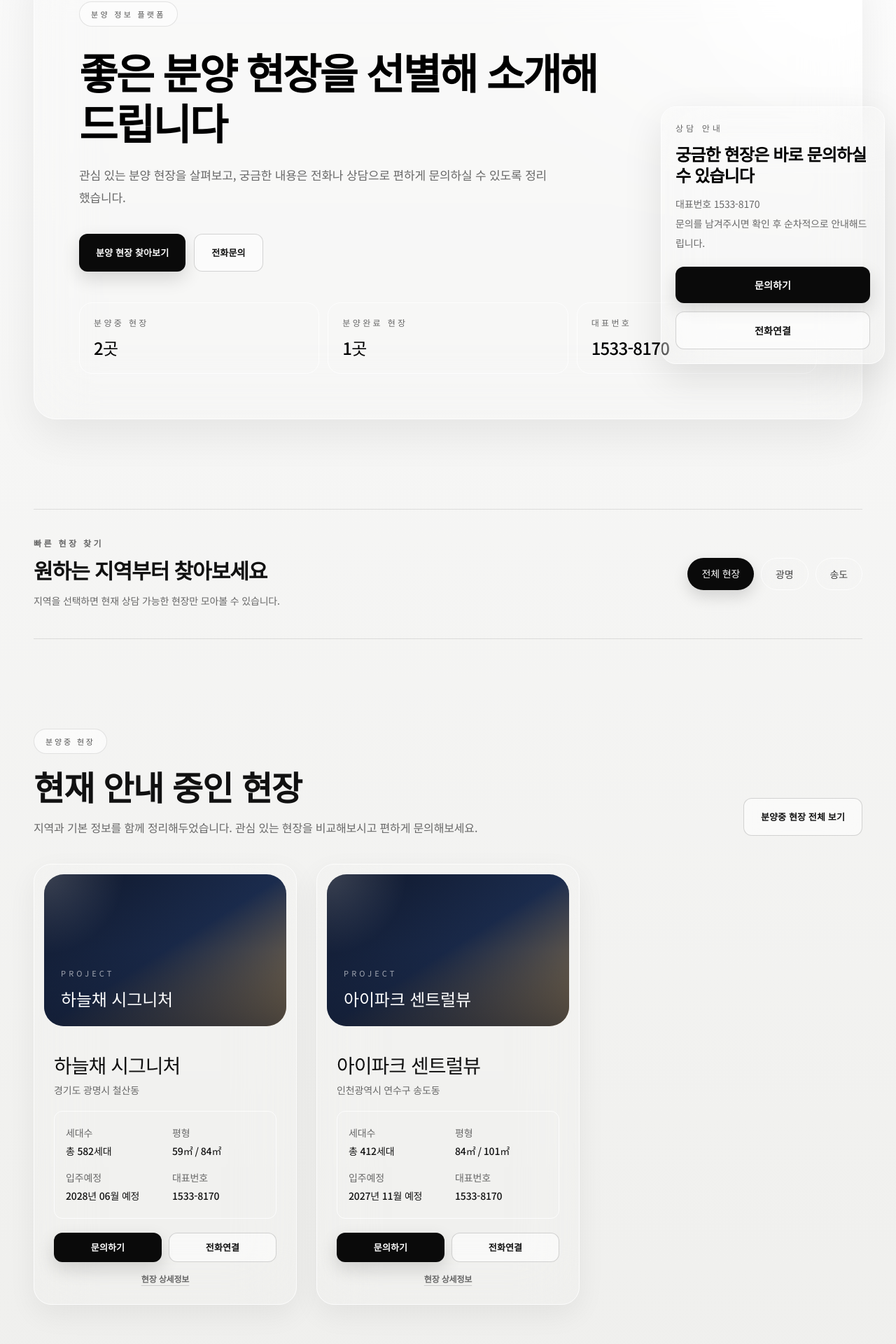
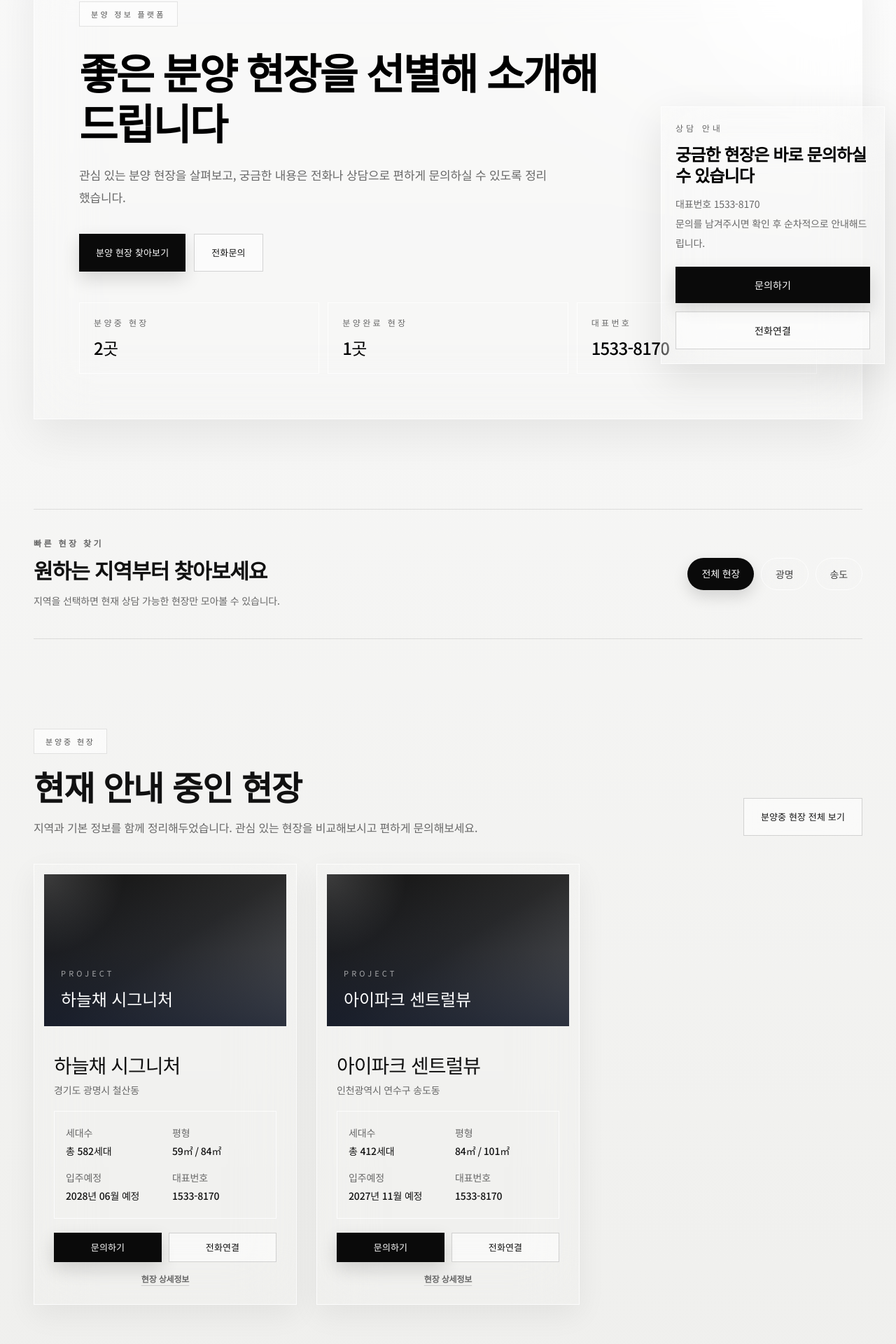
Before and after one commit to gj5x8v8xrv-a11y/qnsdid, a Next.js app: page / in a window 1280 px wide. Shown: the part 264-2184 px from the top of the page at 70% size. Built offline with nearby package versions, Linux system fonts and the light colour scheme; no server answers.

Commit message:
Adopt angular monochrome design

```diff
--- a/src/app/(site)/company/page.tsx
+++ b/src/app/(site)/company/page.tsx
@@ -53,7 +53,7 @@ export default function CompanyPage() {
                 "지역, 평형, 세대수, 기본 정보를 함께 보여드려 비교가 편합니다.",
                 "궁금한 현장은 문의하기나 전화연결로 바로 상담하실 수 있습니다."
               ].map((item) => (
-                <div className="rounded-[1.5rem] bg-slate-50 px-5 py-5 text-sm leading-8 text-foreground" key={item}>
+                <div className="rounded-none border border-black/8 bg-white/45 px-5 py-5 text-sm leading-8 text-foreground" key={item}>
                   {item}
                 </div>
               ))}
--- a/src/app/(site)/completed/page.tsx
+++ b/src/app/(site)/completed/page.tsx
@@ -66,7 +66,7 @@ export default async function CompletedProjectsPage({
         {regions.length ? (
           <div className="mt-6 flex flex-wrap gap-2 sm:mt-8 sm:gap-3">
             <Link
-              className={`rounded-full px-4 py-2.5 text-[15px] font-semibold transition sm:px-5 sm:py-3 sm:text-sm ${
+              className={`rounded-none border px-4 py-2.5 text-[15px] font-medium transition sm:px-5 sm:py-3 sm:text-sm ${
                 activeRegion
                   ? "bg-slate-100 text-slate-600"
                   : "bg-deep text-white shadow-soft"
@@ -77,7 +77,7 @@ export default async function CompletedProjectsPage({
             </Link>
             {regions.map((region) => (
               <Link
-                className={`rounded-full px-4 py-2.5 text-[15px] font-semibold transition sm:px-5 sm:py-3 sm:text-sm ${
+                className={`rounded-none border px-4 py-2.5 text-[15px] font-medium transition sm:px-5 sm:py-3 sm:text-sm ${
                   activeRegion === region
                     ? "bg-deep text-white shadow-soft"
                     : "bg-slate-100 text-slate-600 hover:bg-slate-200"
--- a/src/app/(site)/privacy/page.tsx
+++ b/src/app/(site)/privacy/page.tsx
@@ -40,7 +40,7 @@ export default function PrivacyPage() {
       <section className="page-shell pb-24">
         <div className="surface-panel space-y-6 p-8 lg:p-10">
           {policySections.map((section) => (
-            <div className="rounded-[1.5rem] bg-slate-50 px-6 py-6" key={section.title}>
+            <div className="rounded-none border border-black/8 bg-white/45 px-6 py-6" key={section.title}>
               <h2 className="text-2xl">{section.title}</h2>
               <p className="mt-4 text-sm leading-8 text-muted">{section.body}</p>
             </div>
--- a/src/app/(site)/projects/page.tsx
+++ b/src/app/(site)/projects/page.tsx
@@ -73,7 +73,7 @@ export default async function ProjectsPage({
         {regions.length ? (
           <div className="mt-6 flex flex-wrap gap-2 sm:mt-8 sm:gap-3">
             <Link
-              className={`rounded-full px-4 py-2.5 text-[15px] font-semibold transition sm:px-5 sm:py-3 sm:text-sm ${
+              className={`rounded-none border px-4 py-2.5 text-[15px] font-medium transition sm:px-5 sm:py-3 sm:text-sm ${
                 activeRegion
                   ? "bg-slate-100 text-slate-600"
                   : "bg-deep text-white shadow-soft"
@@ -84,7 +84,7 @@ export default async function ProjectsPage({
             </Link>
             {regions.map((region) => (
               <Link
-                className={`rounded-full px-4 py-2.5 text-[15px] font-semibold transition sm:px-5 sm:py-3 sm:text-sm ${
+                className={`rounded-none border px-4 py-2.5 text-[15px] font-medium transition sm:px-5 sm:py-3 sm:text-sm ${
                   activeRegion === region
                     ? "bg-deep text-white shadow-soft"
                     : "bg-slate-100 text-slate-600 hover:bg-slate-200"
--- a/src/app/globals.css
+++ b/src/app/globals.css
@@ -80,11 +80,11 @@ textarea {
 }
 
   .surface-panel {
-    @apply rounded-[1.5rem] border border-white/70 bg-panel shadow-soft backdrop-blur-2xl;
+    @apply rounded-none border border-white/70 bg-panel shadow-soft backdrop-blur-2xl;
   }
 
   .surface-dark {
-    @apply rounded-[2rem] border border-white/10 bg-deep text-white shadow-lift;
+    @apply rounded-none border border-white/10 bg-deep text-white shadow-lift;
   }
 
   .glass-panel {
@@ -92,7 +92,7 @@ textarea {
   }
 
   .section-kicker {
-    @apply inline-flex items-center gap-2 rounded-full border border-black/10 bg-white/60 px-4 py-2 text-[11px] font-medium uppercase tracking-[0.26em] text-neutral-600 backdrop-blur-xl;
+    @apply inline-flex items-center gap-2 rounded-none border border-black/10 bg-white/60 px-4 py-2 text-[11px] font-medium uppercase tracking-[0.26em] text-neutral-600 backdrop-blur-xl;
   }
 
   .section-title {
@@ -106,7 +106,7 @@ textarea {
   }
 
   .button-base {
-    @apply inline-flex min-h-[44px] items-center justify-center rounded-xl px-4 py-3 text-[13px] font-semibold tracking-[0.01em] transition duration-200 sm:px-6 sm:py-4 sm:text-sm;
+    @apply inline-flex min-h-[44px] items-center justify-center rounded-none px-4 py-3 text-[13px] font-medium tracking-[0.01em] transition duration-200 sm:px-6 sm:py-4 sm:text-sm;
   }
 
   .button-primary {
@@ -127,7 +127,7 @@ textarea {
   }
 
   .field-shell {
-    @apply w-full rounded-[1.35rem] border border-[color:var(--line)] bg-white px-4 py-4 text-sm text-foreground outline-none transition focus:border-accent focus:ring-2;
+    @apply w-full rounded-none border border-[color:var(--line)] bg-white px-4 py-4 text-sm text-foreground outline-none transition focus:border-accent focus:ring-2;
   }
 
   .field-shell:focus {
--- a/src/components/site/inquiry-form.tsx
+++ b/src/components/site/inquiry-form.tsx
@@ -49,7 +49,7 @@ export function InquiryForm({
         />
       </label>
 
-      <label className="flex items-start gap-3 rounded-[1.5rem] bg-slate-50 px-4 py-4 text-sm leading-7 text-muted">
+      <label className="flex items-start gap-3 rounded-none border border-black/8 bg-white/45 px-4 py-4 text-sm leading-7 text-muted">
         <input className="mt-1 h-4 w-4 shrink-0" name="privacyConsent" required type="checkbox" />
         <span>
           개인정보 수집 및 이용에 동의합니다. 자세한 내용은{" "}
--- a/src/components/site/page-hero.tsx
+++ b/src/components/site/page-hero.tsx
@@ -26,11 +26,11 @@ export function PageHero({
 }) {
   return (
     <section className="page-shell pb-5 pt-3 sm:pb-16 sm:pt-12">
-      <div className="relative overflow-hidden rounded-[1.25rem] border border-white/80 bg-white/58 px-4 py-5 text-black shadow-[0_22px_60px_rgba(0,0,0,0.07)] backdrop-blur-2xl sm:rounded-[2rem] sm:px-12 sm:py-14 lg:px-16 lg:py-16">
+      <div className="relative overflow-hidden rounded-none border border-white/80 bg-white/58 px-4 py-5 text-black shadow-[0_22px_60px_rgba(0,0,0,0.07)] backdrop-blur-2xl sm:px-12 sm:py-14 lg:px-16 lg:py-16">
         <div className="pointer-events-none absolute -right-28 -top-32 h-80 w-80 rounded-full bg-white/90 blur-3xl" />
         <div className={`grid gap-6 sm:gap-12 lg:items-center ${visual ? "lg:grid-cols-[minmax(0,1.1fr)_minmax(320px,0.9fr)]" : "lg:grid-cols-1"}`}>
           <div className="relative">
-            <p className="inline-flex rounded-full border border-black/10 bg-white/55 px-3 py-1 text-[9px] font-medium uppercase tracking-[0.2em] text-neutral-600 backdrop-blur-xl sm:px-4 sm:py-2 sm:text-[11px] sm:tracking-[0.3em]">
+            <p className="inline-flex rounded-none border border-black/10 bg-white/55 px-3 py-1 text-[9px] font-medium uppercase tracking-[0.2em] text-neutral-600 backdrop-blur-xl sm:px-4 sm:py-2 sm:text-[11px] sm:tracking-[0.3em]">
               {eyebrow}
             </p>
             <h1 className="mt-3 max-w-3xl text-[1.45rem] leading-[1.2] tracking-[-0.045em] text-black sm:mt-7 sm:text-[2.8rem] lg:text-[3.75rem]">
@@ -52,7 +52,7 @@ export function PageHero({
               <div className="mt-6 grid grid-cols-3 gap-2 sm:mt-11 sm:gap-3">
                 {stats.map((stat) => (
                   <div
-                    className="min-w-0 rounded-xl border border-white/80 bg-white/48 px-2.5 py-3 backdrop-blur-xl sm:rounded-[1.15rem] sm:px-5 sm:py-5"
+                    className="min-w-0 rounded-none border border-white/80 bg-white/48 px-2.5 py-3 backdrop-blur-xl sm:px-5 sm:py-5"
                     key={`${stat.label}-${stat.value}`}
                   >
                     <p className="truncate text-[9px] uppercase tracking-[0.08em] text-muted sm:text-xs sm:tracking-[0.28em]">{stat.label}</p>
@@ -64,7 +64,7 @@ export function PageHero({
           </div>
 
           {visual ? (
-            <div className="relative hidden rounded-[1.5rem] border border-white/80 bg-white/45 p-3 backdrop-blur-xl sm:p-5 lg:block">{visual}</div>
+            <div className="relative hidden rounded-none border border-white/80 bg-white/45 p-3 backdrop-blur-xl sm:p-5 lg:block">{visual}</div>
           ) : null}
         </div>
       </div>
--- a/src/components/site/project-card.tsx
+++ b/src/components/site/project-card.tsx
@@ -17,7 +17,7 @@ export function ProjectCard({
   settings?: HomePageSettings;
 }) {
   return (
-    <article className="group overflow-hidden rounded-[1.35rem] border border-white/80 bg-white/62 shadow-[0_14px_40px_rgba(0,0,0,0.06)] backdrop-blur-2xl transition duration-300 hover:-translate-y-1.5 hover:border-black/10 hover:bg-white/78 hover:shadow-[0_22px_55px_rgba(0,0,0,0.1)] sm:rounded-[1.6rem]">
+    <article className="group overflow-hidden rounded-none border border-white/80 bg-white/62 shadow-[0_14px_40px_rgba(0,0,0,0.06)] backdrop-blur-2xl transition duration-300 hover:-translate-y-1 hover:border-black/10 hover:bg-white/78 hover:shadow-[0_22px_55px_rgba(0,0,0,0.1)]">
       <div className="p-2.5 pb-0 sm:p-3.5">
         <ProjectVisual
           className="aspect-[16/10]"
@@ -35,7 +35,7 @@ export function ProjectCard({
           </p>
         </div>
 
-        <dl className="mt-5 grid grid-cols-2 gap-x-5 gap-y-4 rounded-xl border border-white/80 bg-white/44 px-4 py-5 text-sm backdrop-blur-xl">
+        <dl className="mt-5 grid grid-cols-2 gap-x-5 gap-y-4 rounded-none border border-white/80 bg-white/44 px-4 py-5 text-sm backdrop-blur-xl">
           <div>
             <dt className="text-muted">{settings.projectCardHouseholdLabel}</dt>
             <dd className="mt-1 font-medium leading-6 text-foreground">{project.householdCount}</dd>
@@ -56,7 +56,7 @@ export function ProjectCard({
 
         <div className="mt-5 grid grid-cols-2 gap-2.5">
           <a
-            className="button-primary !min-h-[42px] !rounded-xl !px-3 !py-2.5 !text-[13px]"
+            className="button-primary !min-h-[42px] !rounded-none !px-3 !py-2.5 !text-[13px]"
             href={NAVER_INQUIRY_URL}
             rel="noreferrer"
             target="_blank"
@@ -64,7 +64,7 @@ export function ProjectCard({
             문의하기
           </a>
           <a
-            className="button-secondary !min-h-[42px] !rounded-xl !px-3 !py-2.5 !text-[13px]"
+            className="button-secondary !min-h-[42px] !rounded-none !px-3 !py-2.5 !text-[13px]"
             href={formatPhoneHref(project.contactPhone)}
           >
             전화연결
--- a/src/components/site/site-header.tsx
+++ b/src/components/site/site-header.tsx
@@ -53,7 +53,7 @@ export function SiteHeader({
 
             return (
               <Link
-                className={`whitespace-nowrap rounded-lg px-2 py-1.5 text-[11px] font-semibold transition sm:rounded-full sm:px-4 sm:py-2.5 sm:text-sm ${
+                className={`whitespace-nowrap rounded-none px-2 py-1.5 text-[11px] font-medium transition sm:px-4 sm:py-2.5 sm:text-sm ${
                   isActive
                     ? "bg-neutral-950 text-white shadow-[0_7px_18px_rgba(0,0,0,0.16)]"
                     : "bg-transparent text-neutral-600 hover:bg-white/70 hover:text-black sm:border sm:border-black/10"
--- a/src/components/site/site-sticky-cta.tsx
+++ b/src/components/site/site-sticky-cta.tsx
@@ -14,7 +14,7 @@ export function SiteStickyCta({
   return (
     <>
       <div className="fixed bottom-4 right-4 z-50 hidden w-[320px] lg:block">
-        <div className="overflow-hidden rounded-[1.35rem] border border-white/80 bg-white/66 p-5 shadow-[0_20px_55px_rgba(0,0,0,0.1)] backdrop-blur-2xl">
+        <div className="overflow-hidden rounded-none border border-white/80 bg-white/66 p-5 shadow-[0_20px_55px_rgba(0,0,0,0.1)] backdrop-blur-2xl">
           <p className="text-[length:var(--home-sticky-eyebrow-size,12px)] uppercase tracking-[0.34em] text-muted">{settings.stickyEyebrow}</p>
           <h2 className="mt-3 text-[length:var(--home-sticky-title-size,1.5rem)] leading-tight text-black">{settings.stickyTitle}</h2>
           <p className="mt-3 text-[length:var(--home-sticky-body-size,14px)] leading-7 text-muted">
--- a/src/components/ui/project-visual.tsx
+++ b/src/components/ui/project-visual.tsx
@@ -11,13 +11,13 @@ export function ProjectVisual({
 }) {
   if (imageUrl) {
     return (
-      <div className={`relative overflow-hidden rounded-[1.75rem] ${className}`}>
+      <div className={`relative overflow-hidden rounded-none ${className}`}>
         <LightboxImage
           alt={title}
           imageClassName="h-full w-full"
           overlayClassName="pointer-events-none absolute inset-0 bg-gradient-to-t from-[#0f172a]/40 via-transparent to-transparent"
           src={imageUrl}
-          wrapperClassName="h-full rounded-[1.75rem]"
+          wrapperClassName="h-full rounded-none"
         />
       </div>
     );
@@ -25,7 +25,7 @@ export function ProjectVisual({
 
   return (
     <div
-      className={`relative overflow-hidden rounded-[1.75rem] bg-gradient-to-br from-[#0f172a] via-[#1b2c4e] to-[#b59259] ${className}`}
+      className={`relative overflow-hidden rounded-none bg-gradient-to-br from-[#111111] via-[#2a2a2a] to-[#656565] ${className}`}
     >
       <div className="absolute inset-0 bg-[radial-gradient(circle_at_top_left,rgba(255,255,255,0.18),transparent_28%)]" />
       <div className="absolute inset-0 bg-[linear-gradient(180deg,transparent,rgba(15,23,42,0.2),rgba(15,23,42,0.66))]" />
```
Also changed, not shown: src/app/(site)/projects/[slug]/page.tsx (+5 -5 lines).
